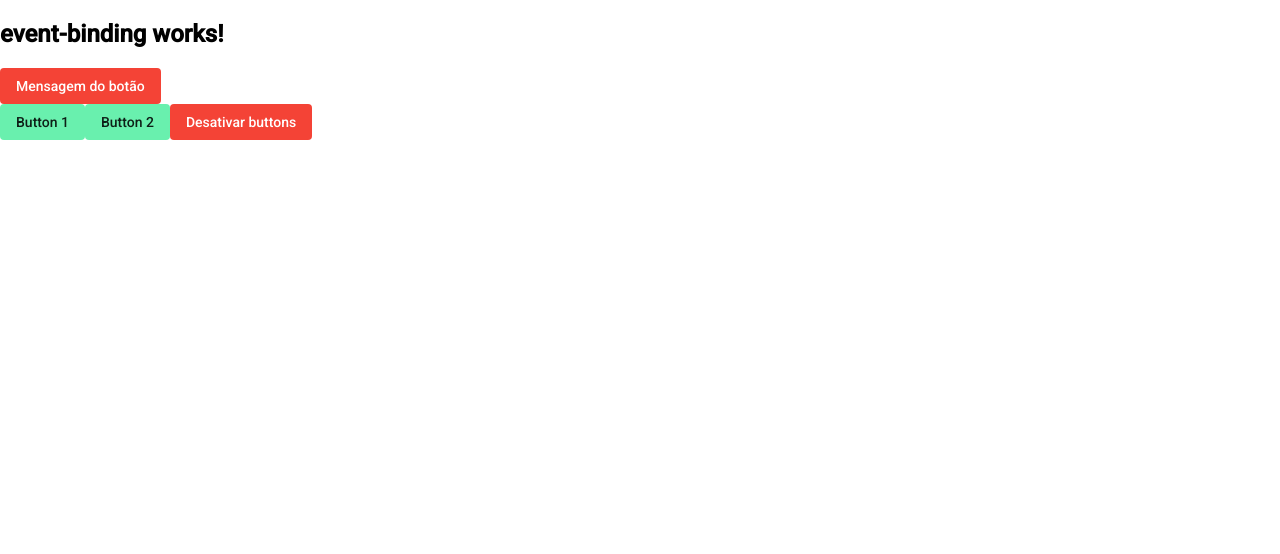
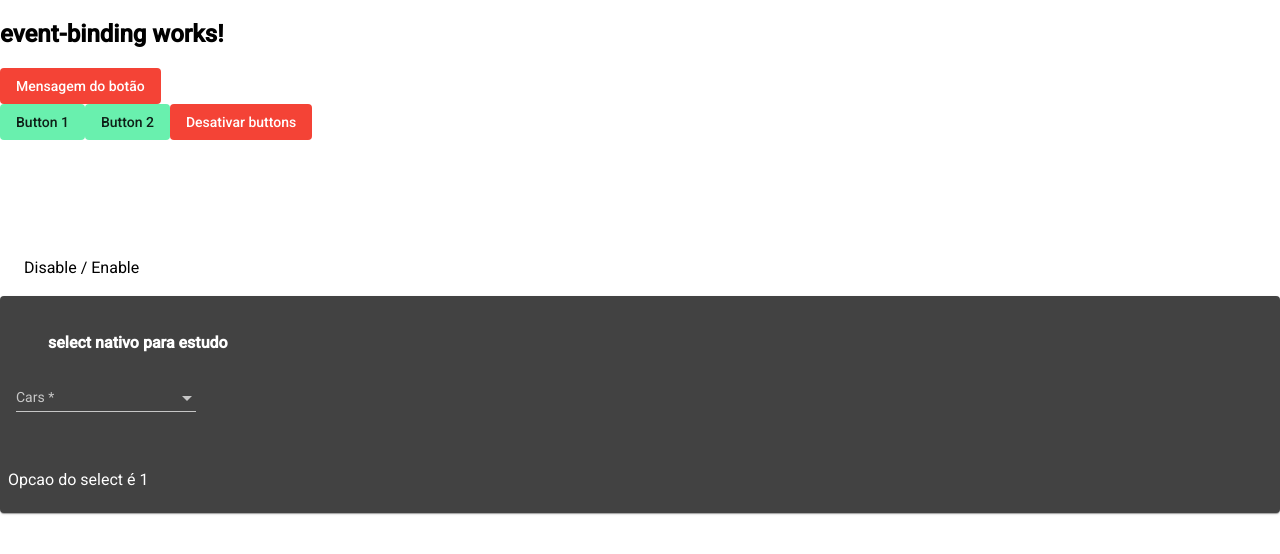
Before and after one commit to johnatanlima/BindsAngular, an Angular app in the folder BindsAngular/: page / in a window 1280 px wide. Shown: the top 554 px of the page. Built offline with nearby package versions, Linux system fonts and the light colour scheme.

Commit message:
Binding de eventos ok

```diff
--- a/BindsAngular/src/app/app.module.ts
+++ b/BindsAngular/src/app/app.module.ts
@@ -10,6 +10,10 @@ import {MatInputModule} from '@angular/material/input';
 import { PropertyBindingComponent } from './property-binding/property-binding.component';
 import { EventBindingComponent } from './event-binding/event-binding.component';
 import { MatProgressSpinnerModule } from '@angular/material/progress-spinner';
+import {MatCheckboxModule} from '@angular/material/checkbox';
+
+
+import {MatSelectModule} from '@angular/material/select';
 
 @NgModule({
   declarations: [
@@ -25,6 +29,8 @@ import { MatProgressSpinnerModule } from '@angular/material/progress-spinner';
     MatButtonModule,
     MatInputModule,
     MatProgressSpinnerModule,
+    MatCheckboxModule,
+    MatSelectModule,
   ],
 
   providers: [],
--- a/BindsAngular/src/app/event-binding/event-binding.component.html
+++ b/BindsAngular/src/app/event-binding/event-binding.component.html
@@ -10,7 +10,7 @@
 
     <button mat-flat-button
         color="warn"
-        (click)="disable"> Desativar buttons
+        (click)="disable()"> Desativar buttons
     </button>
 
     <mat-spinner
@@ -19,3 +19,36 @@
         value="0">
     </mat-spinner>
 </section>
+
+<section>
+    <p>
+        <mat-checkbox color="warn" (change)="cbChange($event)"> Disable / Enable </mat-checkbox>
+    </p>
+
+    <p>
+        <mat-card>
+        <mat-card-header>
+            <h4> select nativo para estudo </h4>
+        </mat-card-header>
+        <mat-card-content>
+            <mat-form-field>
+            <mat-label>Cars</mat-label>
+              <mat-select
+                matNativeControl
+                required
+                [disabled]="selectDisabled"
+                (selectionChange)="selectionChange($event)">
+
+                <mat-option value="1">Volvo</mat-option>
+                <mat-option value="2">Saab</mat-option>
+                <mat-option value="3">Mercedes</mat-option>
+                <mat-option value="4">Audi</mat-option>
+              </mat-select>
+            </mat-form-field>
+        </mat-card-content>
+        <mat-card-actions>
+            <p> Opcao do select é {{selectedOption}}</p>
+        </mat-card-actions>
+        </mat-card>
+    </p>
+</section>
--- a/BindsAngular/src/app/event-binding/event-binding.component.ts
+++ b/BindsAngular/src/app/event-binding/event-binding.component.ts
@@ -9,27 +9,25 @@ export class EventBindingComponent implements OnInit {
 
   buttonName = "Mensagem do botão";
   i = 0;
-  spinnerMode = "determinate";
+
   btnEnable = true;
 
   constructor() { }
+  ngOnInit() { }
 
-  ngOnInit() {
-  }
+  save(){ console.log("clicou! Está funfando..."); }
 
-  save(){
-    console.log("clicou! Está funfando...");
-  }
-
+  //funcao para ver o bind ocorrendo
   inc(){
     this.i++;
     this.buttonName = "Foi clicado " + this.i + "vezes";
   }
 
+  spinnerMode = "determinate";
+
+  //FUNCAO PARA DESATIVAR OU EXECUTAR O SPINNER
   disable(){
-
     console.log('clicou');
-
     this.btnEnable = false;
     this.spinnerMode = "indeterminate";
     setTimeout( () => {
@@ -37,4 +35,18 @@ export class EventBindingComponent implements OnInit {
       this.spinnerMode = "determinate";
     }, 2000)
   }
+
+
+  selectDisabled = false;
+  selectedOption = 1;
+
+  //Fazendo o select item ativar ou desativar de acordo com o check box
+  cbChange(event){
+    console.log(event.checked);
+    this.selectDisabled = event.checked;
+  }
+
+  selectionChange(event){
+      this.selectedOption = event.value;
+  }
 }
```
